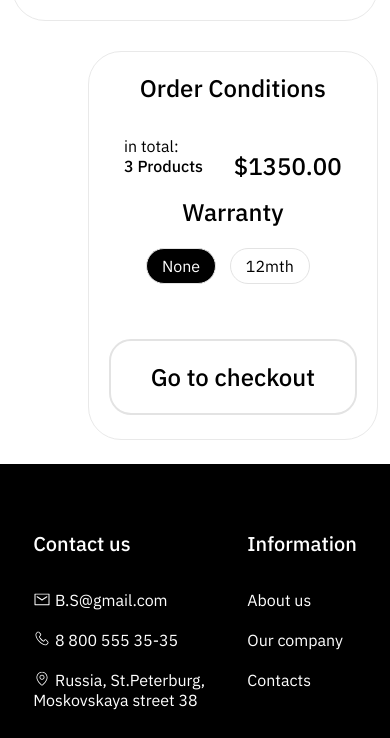
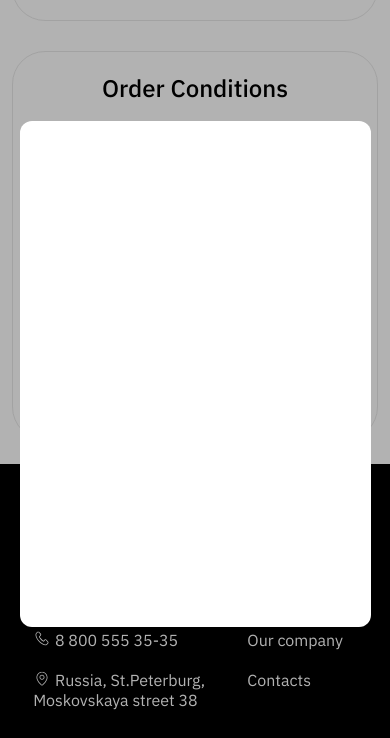
Before and after one commit to torenobown/Broken-Store, a plain HTML site: page basket.html in a window 390 px wide. Both pictures are taken after a click on the button "Go to checkout". Shown: the part 1368-2106 px from the top of the page. Drawn offline with Linux system fonts and the light colour scheme.

Commit message:
basket modal

```diff
--- a/basket.html
+++ b/basket.html
@@ -1,4 +1,4 @@
-<!DOCTYPE html>
+<!doctype html>
 <html lang="en">
   <head>
     <meta charset="UTF-8" />
@@ -372,6 +372,9 @@
                 <div class="basket__order__checkout">
                   <button>Go to checkout</button>
                 </div>
+                <div class="modal basket__order__modal">
+                  <div class="modal__content"></div>
+                </div>
               </div>
             </div>
           </div>
@@ -568,6 +571,7 @@
         </a>
       </div>
     </section>
+    <script src="./js/basket.js"></script>
     <script src="./js/index.js"></script>
   </body>
 </html>
--- /dev/null
+++ b/js/basket.js
@@ -0,0 +1,20 @@
+{
+  const basketButton = document.querySelector(
+    ".basket__order__checkout button",
+  );
+  const backetModal = document.querySelector(".basket__order__modal");
+
+  basketButton.addEventListener("click", () => {
+    backetModal.classList.add("modal_open");
+  });
+
+  backetModal.addEventListener("click", () => {
+    backetModal.classList.remove("modal_open");
+  });
+
+  backetModal
+    .querySelector(".modal__content")
+    .addEventListener("click", (e) => {
+      e.stopPropagation();
+    });
+}
--- a/js/home.js
+++ b/js/home.js
@@ -1,6 +1,6 @@
 const startTimer = () => {
   const timerEl = document.querySelector("#promo-time");
-  timerEl.innerHTML = `24:0:00`;
+  timerEl.innerHTML = `24:00:00`;
   let timer = 86400;
 
   const formatTime = (timer) => {
@@ -9,15 +9,17 @@ const startTimer = () => {
     const minutes = secondsInMinute % 60;
     const hour = (secondsInMinute - minutes) / 60;
 
-    return `${hour}:${minutes}:${seconds < 10 ? `0${seconds}` : seconds}`;
+    return `${hour}:${minutes < 10 ? `0${minutes}` : minutes}:${seconds < 10 ? `0${seconds}` : seconds}`;
   };
 
   const timerInterval = setInterval(() => {
     timerEl.innerHTML = formatTime(timer);
     timer--;
+
+    if (timer < 0) {
+      clearInterval(timerInterval);
+    }
   }, 1000);
-
-  if (timer === 0) clearInterval(timerInterval);
 };
 
 startTimer();
--- a/scss/_styles.scss
+++ b/scss/_styles.scss
@@ -665,6 +665,15 @@ $border: #e5e5e5;
       }
     }
   }
+
+  &__order {
+    &__modal {
+      .modal__content {
+        width: 50vw;
+        height: 60vh;
+      }
+    }
+  }
 }
 
 .form_radio_btn {
--- a/scss/blocks/_mobile.scss
+++ b/scss/blocks/_mobile.scss
@@ -246,6 +246,17 @@
       padding: 0 20px;
     }
   }
+
+  .basket {
+    &__order {
+      &__modal {
+        .modal__content {
+          width: 70vw;
+          height: 60vh;
+        }
+      }
+    }
+  }
 }
 
 @media (max-width: 1199.98px) {
@@ -344,3 +355,23 @@
     }
   }
 }
+
+@media (max-width: 454px) {
+  .basket {
+    &__order {
+      width: 100%;
+    }
+  }
+}
+
+@media (max-width: 575.98px) {
+  .basket {
+    &__order {
+      &__modal {
+        .modal__content {
+          width: 90vw;
+        }
+      }
+    }
+  }
+}
```
Also changed, not shown: css/index.css, 1 other file.
